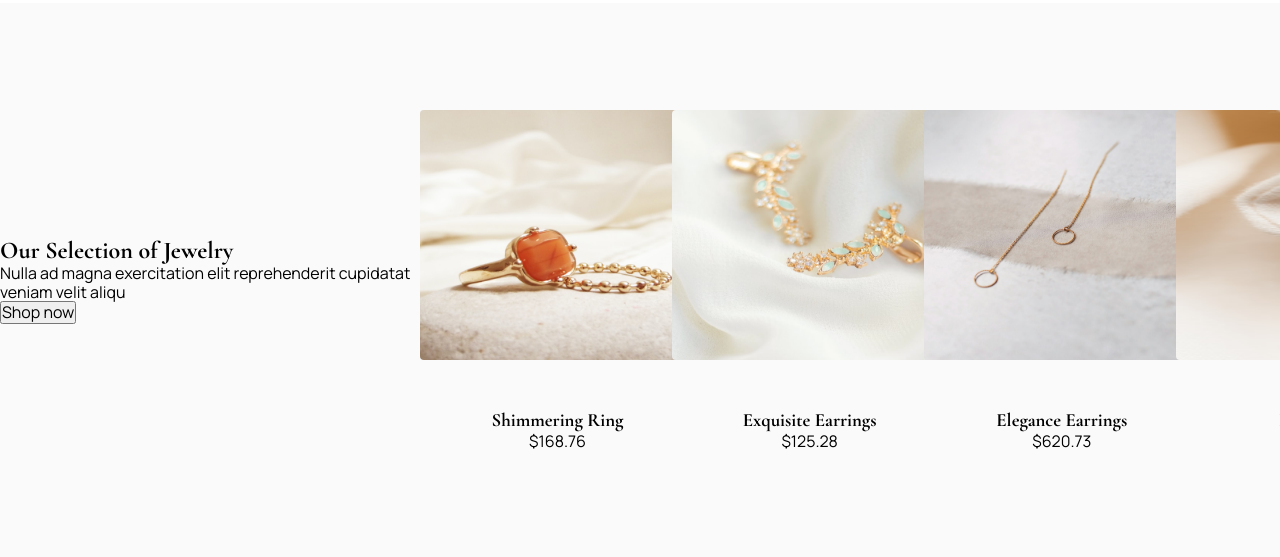
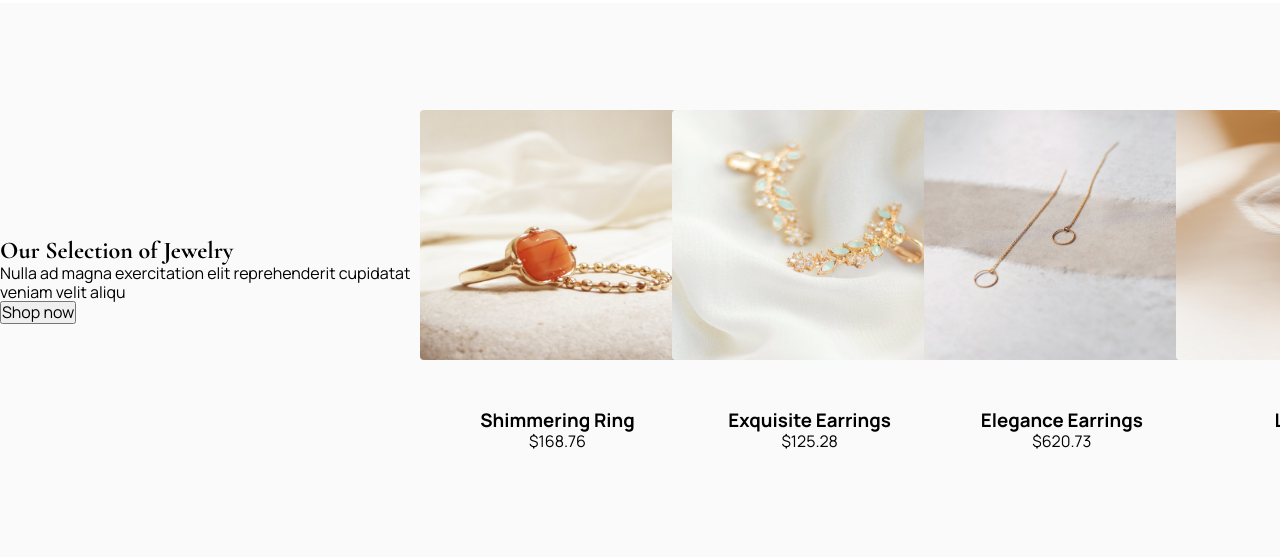
Before and after one commit to TianaG06/Luxuria-Project, a plain HTML site: page index.html in a window 1280 px wide. Shown: the part 11258-11815 px from the top of the page. Drawn offline with nearby package versions, Linux system fonts and the light colour scheme.

```diff
--- a/index.html
+++ b/index.html
@@ -248,7 +248,7 @@
       </div>
 
       <!--Our-Selection-of-Jewelry-Daniela-->
-      <div class="contenedor-cards-our">
+      <section class="contenedor-cards-our">
         <div class="texto-our">
           <h2>Our Selection of Jewelry</h2>
           <p>
@@ -285,7 +285,7 @@
           <h3 class="descrip-img">Luxury C</h3>
           <span class="text-precio-img">$327.71</span>
         </div>
-      </div>
+      </section>
     </main>
 
     <footer></footer>
--- a/src/assets/styles/styles.css
+++ b/src/assets/styles/styles.css
@@ -323,7 +323,7 @@
 
 .descrip-img{
     font-size: var();
-    font-family: var();
+    font-family: var(--estilo-de-fuente-Principal);
     color: var();
     font-weight: var();
 }
```
